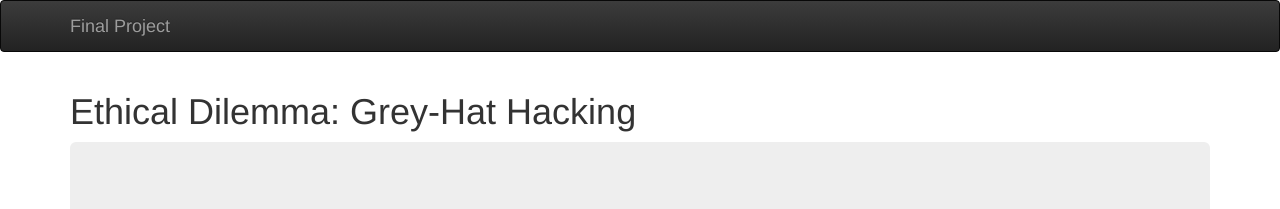
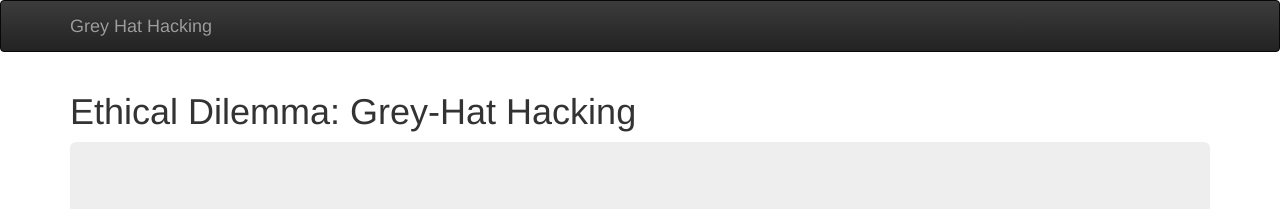
Before and after one commit to kepler0/miniature-tyrion, a Jekyll site: the page built from index.markdown, in a window 1280 px wide. Shown: the top 209 px of the page. Built offline with Jekyll 4.4.1, drawn with Linux system fonts in a browser that asks for light colours; nearby versions of some CDN libraries.

Commit message:
Change Nav Bar title.

```diff
--- a/_layouts/default.html
+++ b/_layouts/default.html
@@ -28,7 +28,7 @@
       <nav class="navbar navbar-inverse" role="navigation">
         <div class="container">
           <div class="navbar-brand">
-            Final Project
+            Grey Hat Hacking
           </div>
         </div>
       </nav>
```
